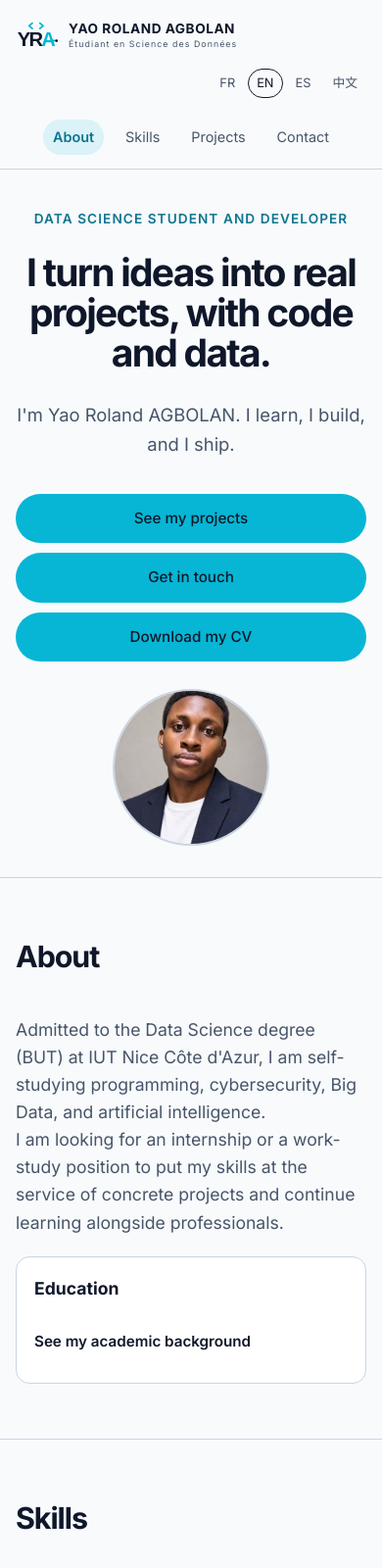
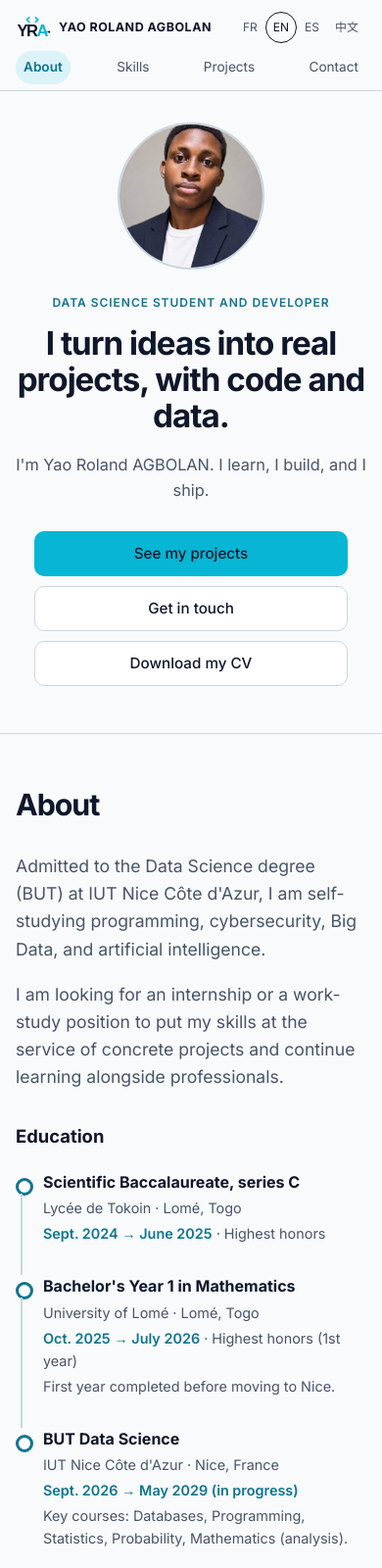
Before and after one commit to AnonymaxxL/portfolio, a plain HTML site: page index.html in a window 390 px wide. Shown: the top 1600 px of the page at 98% size. Drawn offline with Linux system fonts and the light colour scheme.

Commit message:
Rétablit le nouveau design avec les dates corrigées
Co-Authored-By: Claude Sonnet 5.5 <noreply@anthropic.com>
Claude-Session: https://claude.ai/code/session_01AUNzejKFxL1HRXsenQRm99

```diff
--- a/index.html
+++ b/index.html
@@ -71,8 +71,8 @@
         <p class="lead" data-i18n="hero_text">Je m'appelle Yao Roland AGBOLAN. J'apprends, je construis et je publie.</p>
         <div class="actions hero-actions">
           <a class="btn btn-primary" href="#projects" data-i18n="hero_cta">Voir mes projets</a>
-          <a class="btn btn-primary" href="#contact" data-i18n="hero_cta2">Me contacter</a>
-          <a class="btn btn-primary" href="cv.pdf.jpeg" data-i18n="hero_cv">Télécharger mon CV</a>
+          <a class="btn btn-ghost" href="#contact" data-i18n="hero_cta2">Me contacter</a>
+          <a class="btn btn-ghost" href="cv.pdf.jpeg" download="CV-Yao-Roland-AGBOLAN.jpeg" data-i18n="hero_cv">Télécharger mon CV</a>
         </div>
       </div>
       <div class="hero-image">
@@ -87,30 +87,27 @@
           <p data-i18n="about_text">Admis en BUT Science des Données à l'IUT Nice Côte d'Azur, je me forme en autodidacte à la programmation, à la cybersécurité, au Big Data et à l'intelligence artificielle.</p>
           <p data-i18n="about_text2">Je recherche un stage ou une alternance pour mettre mes compétences au service de projets concrets et continuer à apprendre aux côtés de professionnels.</p>
         </div>
-        <div class="education-card">
+        <div class="education">
           <h3 data-i18n="education_title">Éducation</h3>
-          <details class="education-accordion">
-            <summary class="education-summary" data-i18n="edu_see_more">Voir mon parcours scolaire</summary>
-            <div class="education-body">
-              <div class="education-item">
+          <ol class="timeline">
+          <li class="education-item">
             <h4 data-i18n="edu_bac">Baccalauréat Scientifique, série C</h4>
             <p><span data-i18n="edu_bac_school">Lycée de Tokoin</span> · <span data-i18n="edu_bac_location">Lomé, Togo</span></p>
             <p><span class="edu-date" data-i18n="edu_bac_date">Sept. 2024 → Juin 2025</span> · <span data-i18n="edu_bac_mention">Mention Très bien</span></p>
-              </div>
-              <div class="education-item">
+          </li>
+          <li class="education-item">
             <h4 data-i18n="edu_license">Licence 1 en Mathématiques</h4>
             <p><span data-i18n="edu_license_school">Université de Lomé</span> · <span data-i18n="edu_license_location">Lomé, Togo</span></p>
             <p><span class="edu-date" data-i18n="edu_license_date">Oct. 2025 → Juil. 2026</span> · <span data-i18n="edu_license_mention">Mention Très bien (1ère année)</span></p>
             <p data-i18n="edu_license_note">Première année effectuée avant mon arrivée à Nice.</p>
-              </div>
-              <div class="education-item">
+          </li>
+          <li class="education-item">
             <h4 data-i18n="edu_degree">BUT Science des Données</h4>
             <p><span data-i18n="edu_school">IUT Nice Côte d'Azur</span> · <span data-i18n="edu_location">Nice, France</span></p>
             <p><span class="edu-date" data-i18n="edu_date_current">Sept. 2026 → Mai 2029 (en cours)</span></p>
             <p data-i18n="edu_courses">Cours clés : Bases de données, Programmation, Statistiques, Probabilités, Mathématiques (analyse).</p>
-              </div>
-            </div>
-          </details>
+          </li>
+          </ol>
         </div>
       </div>
     </section>
@@ -256,7 +253,7 @@
           <p class="tags" data-i18n="p1_skills">Python · FastAPI · React · TypeScript · PostgreSQL · PWA · Sécurité · RGPD</p>
           <div class="project-links">
             <a class="btn btn-ghost project-link" href="https://github.com/AnonymaxxL/joxial-pwa" target="_blank" rel="noopener noreferrer" data-i18n="p1_link_code">Voir le code Joxial</a>
-            <a class="btn btn-ghost project-link disabled" href="#" data-i18n="p1_link_demo">Démo bientôt disponible</a>
+            <span class="btn btn-ghost project-link disabled" data-i18n="p1_link_demo">Démo bientôt disponible</span>
           </div>
         </article>
 
@@ -276,8 +273,8 @@
           </details>
           <p class="tags" data-i18n="p2_skills">Python · HTML · CSS · JavaScript</p>
           <div class="project-links">
-            <a class="btn btn-ghost project-link disabled" href="#" data-i18n="p2_link_code">Code bientôt disponible</a>
-            <a class="btn btn-ghost project-link disabled" href="#" data-i18n="p2_link_demo">Démo bientôt disponible</a>
+            <span class="btn btn-ghost project-link disabled" data-i18n="p2_link_code">Code bientôt disponible</span>
+            <span class="btn btn-ghost project-link disabled" data-i18n="p2_link_demo">Démo bientôt disponible</span>
           </div>
         </article>
 
@@ -297,8 +294,8 @@
           </details>
           <p class="tags" data-i18n="p3_skills">HTML · CSS · JavaScript · Python</p>
           <div class="project-links">
-            <a class="btn btn-ghost project-link disabled" href="#" data-i18n="p3_link_code">Code bientôt disponible</a>
-            <a class="btn btn-ghost project-link disabled" href="#" data-i18n="p3_link_demo">Démo bientôt disponible</a>
+            <span class="btn btn-ghost project-link disabled" data-i18n="p3_link_code">Code bientôt disponible</span>
+            <span class="btn btn-ghost project-link disabled" data-i18n="p3_link_demo">Démo bientôt disponible</span>
           </div>
         </article>
 
@@ -338,10 +335,12 @@
             <p class="form-note" data-i18n="form_privacy">Les informations saisies sont transmises à Formspree pour que je puisse recevoir ton message. N’envoie pas d’informations sensibles.</p>
           </form>
         </details>
+        <div class="contact-links">
           <a class="btn btn-ghost" href="https://github.com/AnonymaxxL" target="_blank" rel="noopener noreferrer">GitHub</a>
           <a class="btn btn-ghost" href="https://www.linkedin.com/in/landro-agbolan-50a87044b/" target="_blank" rel="noopener noreferrer">LinkedIn</a>
           <a class="btn btn-ghost" href="https://www.youtube.com/@anonymaxxl" target="_blank" rel="noopener noreferrer">YouTube</a>
           <a class="btn btn-ghost" href="tel:+33746106357"><span data-i18n="contact_phone_label">Téléphone</span> : 07 46 10 63 57</a>
+        </div>
         <p class="contact-location"><span data-i18n="contact_location_label">Ville</span> : Nice, France</p>
       </div>
     </section>
--- a/style.css
+++ b/style.css
@@ -77,7 +77,6 @@ a:focus-visible, button:focus-visible, summary:focus-visible {
 /* Hero */
 .hero {
   padding: clamp(72px, 14vw, 160px) var(--gutter) clamp(56px, 9vw, 110px);
-  max-width: 1100px;
 }
 .kicker {
   font-size: 0.85rem; letter-spacing: 0.08em; text-transform: uppercase;
@@ -94,7 +93,8 @@ a:focus-visible, button:focus-visible, summary:focus-visible {
 .actions { display: flex; flex-wrap: wrap; gap: 12px; margin-top: 36px; }
 
 .btn {
-  display: inline-block; padding: 13px 24px; border-radius: 999px;
+  display: inline-flex; align-items: center; justify-content: center; text-align: center;
+  min-height: 44px; padding: 10px 20px; border: 1px solid transparent; border-radius: 10px;
   max-width: 100%; overflow-wrap: anywhere;
   font-weight: 500; font-size: 0.95rem; font-family: inherit; line-height: inherit;
   transition: transform .15s, background .15s;
@@ -103,7 +103,8 @@ a:focus-visible, button:focus-visible, summary:focus-visible {
 .btn:disabled { cursor: not-allowed; }
 .btn-primary { background: var(--accent); color: var(--ink); }
 .btn-primary:hover { background: #22D3EE; }
-.btn-ghost { border: 1px solid var(--ink); background: transparent; }
+.btn-ghost { border-color: var(--line); background: var(--surface); }
+.btn-ghost:not(.disabled):hover { border-color: var(--ink); }
 .btn-ghost:disabled { border-color: var(--line); color: var(--muted); }
 
 /* Sections */
@@ -121,7 +122,7 @@ a:focus-visible, button:focus-visible, summary:focus-visible {
 }
 .reveal-enabled .reveal-on-scroll.is-visible { opacity: 1; transform: translateY(0); }
 
-.grid { display: grid; grid-template-columns: repeat(auto-fit, minmax(min(100%, 280px), 1fr)); gap: 24px; }
+.grid { align-items: stretch; display: grid; grid-template-columns: repeat(auto-fit, minmax(min(100%, 280px), 1fr)); gap: 24px; }
 .card {
   background: var(--surface); border: 1px solid var(--line);
   border-radius: var(--radius); padding: 28px;
@@ -190,7 +191,9 @@ a:focus-visible, button:focus-visible, summary:focus-visible {
 .form-field input:focus-visible, .form-field textarea:focus-visible {
   outline: 3px solid var(--accent-strong); outline-offset: 2px;
 }
-.form-submit { border: 0; cursor: pointer; font-family: inherit; }
+.form-submit { cursor: pointer; font-family: inherit; }
+.contact-links { display: flex; flex-wrap: wrap; gap: 12px; flex-basis: 100%; }
+.contact-location { flex-basis: 100%; }
 .form-note { margin-top: 14px; font-size: 0.85rem !important; }
 
 .site-footer {
@@ -320,61 +323,47 @@ a:focus-visible, button:focus-visible, summary:focus-visible {
   padding-top: 14px;
   border-top: 1px solid var(--line);
   display: flex;
-  gap: 10px;
+  flex-wrap: wrap;
+  gap: 8px;
 }
-@media (min-width: 901px) {
-  .project-links { flex-wrap: wrap; }
-  .project-link { flex: 1 1 170px; }
-}
-.project-link { text-align: center; }
-.project-link.disabled { opacity: 0.5; cursor: not-allowed; }
+.project-link { flex: 1 1 170px; font-size: 0.85rem; padding: 8px 12px; }
+.project-link.disabled { border-style: dashed; background: transparent; color: var(--muted); cursor: default; }
+.btn.disabled:hover { transform: none; }
 
 /* Badge variants */
+.project-card .badge { align-self: flex-start; }
 .badge-wip { background: #CFFAFE; color: #0F172A; }
 .badge-done { background: #D1FAE5; color: #065F46; }
 .badge-upcoming { background: #FEF3C7; color: #92400E; }
 
-/* Education - clickable accordion */
+/* Parcours : frise chronologique */
 .about-grid {
   display: grid;
-  grid-template-columns: 1fr 320px;
-  gap: 32px;
+  grid-template-columns: minmax(0, 1fr) minmax(0, 1fr);
+  gap: clamp(32px, 5vw, 72px);
   align-items: start;
 }
-.education-card {
-  background: var(--surface);
-  border: 1px solid var(--line);
-  border-radius: var(--radius);
-  padding: 24px;
-  position: sticky;
-  top: 100px;
+.about-text p + p { margin-top: 18px; }
+.education h3 { margin-bottom: 20px; font-size: 1.15rem; }
+.timeline { list-style: none; }
+.education-item { position: relative; padding: 0 0 28px 28px; }
+.education-item::before {
+  content: ""; position: absolute; left: 0; top: 7px;
+  width: 12px; height: 12px; border-radius: 50%;
+  background: var(--surface); border: 3px solid var(--accent-strong);
 }
-.education-card h3 { margin-bottom: 16px; font-size: 1.1rem; }
-.education-accordion summary {
-  font-size: 0.95rem; font-weight: 600; color: var(--ink);
-  list-style: none; cursor: pointer; padding: 12px 0;
+.education-item::after {
+  content: ""; position: absolute; left: 5px; top: 23px; bottom: 0;
+  width: 2px; background: var(--line);
 }
-.education-accordion summary::-webkit-details-marker { display: none; }
-.education-accordion[open] summary { margin-bottom: 16px; }
-.education-body { display: flex; flex-direction: column; gap: 16px; }
-.education-item { padding: 12px 0; border-bottom: 1px solid var(--line); }
-.education-item:last-child { border-bottom: 0; }
-.education-item.edu-divider { border-top: 1px solid var(--line); margin-top: 8px; padding-top: 16px; }
-.education-item h4 { font-size: 1rem; margin-bottom: 4px; color: var(--ink); }
-.education-item p { margin: 3px 0; font-size: 0.9rem; color: var(--muted); }
-.edu-date { font-family: "Inter", sans-serif; font-size: 0.85rem; color: var(--accent-strong); font-weight: 500; }
+.education-item:last-child { padding-bottom: 0; }
+.education-item:last-child::after { display: none; }
+.education-item h4 { font-size: 1rem; line-height: 1.4; margin-bottom: 4px; }
+.about .education-item p { margin: 3px 0; font-size: 0.9rem; }
+.about .education-item .edu-date { color: var(--accent-strong); font-weight: 600; }
 
-/* Hero actions */
-.hero-actions {
-  display: flex;
-  gap: 12px;
-  flex-wrap: wrap;
-  justify-content: center;
-}
-.hero-actions .btn {
-  flex: 1 1 200px;
-  text-align: center;
-}
+/* Boutons du haut */
+.hero-actions .btn { min-width: 190px; }
 
 /* Skills - styled */
 .skills-grid {
@@ -403,7 +392,7 @@ a:focus-visible, button:focus-visible, summary:focus-visible {
 .skill-group h3 { margin-bottom: 20px; font-size: 1.1rem; display: flex; align-items: center; gap: 8px; }
 .skill-list { list-style: none; display: grid; gap: 14px; }
 .skill-list li {
-  display: flex; flex-direction: column; gap: 6px;
+  display: flex; flex-direction: column; align-items: stretch; gap: 6px;
   padding-bottom: 0; border-bottom: 0;
 }
 .skill-list li .skill-row {
@@ -427,45 +416,51 @@ a:focus-visible, button:focus-visible, summary:focus-visible {
 
 /* Mobile & Tablet */
 @media (max-width: 900px) {
-  .site-header { flex-wrap: wrap; gap: 12px; padding: 14px var(--gutter); }
-  .logo { gap: 10px; }
-  .logo img { width: 44px; height: 44px; }
-  .logo-copy strong { font-size: 0.85rem; }
-  .logo-copy small { font-size: 0.55rem; }
-  .nav {
-    order: 3; width: 100%; justify-content: center; gap: 8px 12px;
-    flex-wrap: wrap; margin-top: 10px;
-  }
-  .nav a { font-size: 0.9rem; padding: 6px 10px; }
-  .lang { margin-left: auto; }
+  section[id] { scroll-margin-top: 112px; }
+  .site-header { flex-wrap: wrap; gap: 6px 12px; padding: 10px var(--gutter) 6px; }
+  .logo { gap: 8px; }
+  .logo img { width: 36px; height: 36px; }
+  .logo-copy strong { font-size: 0.78rem; }
+  .logo-copy small { font-size: 0.62rem; letter-spacing: 0.04em; }
+  .nav { order: 3; width: 100%; justify-content: space-between; gap: 4px; }
+  .nav a { font-size: 0.85rem; padding: 6px 8px; white-space: nowrap; }
+  .lang { margin-left: auto; gap: 0; }
+  .lang button { padding: 5px 7px; font-size: 0.75rem; }
 
-  .hero { flex-direction: column; text-align: center; padding: clamp(48px, 10vw, 96px) var(--gutter) clamp(40px, 8vw, 80px); gap: 28px; }
-  .hero-content { order: 1; }
-  .hero-image { order: 2; flex: none; width: 100%; justify-content: center; }
-  .profile-photo { width: 180px; height: 180px; margin: 0 auto; }
-  .hero-actions { flex-direction: column; gap: 10px; }
-  .hero-actions .btn { flex: 0 0 auto; width: 100%; text-align: center; }
+  .hero { flex-direction: column; text-align: center; padding: 32px var(--gutter) 48px; gap: 24px; }
+  .hero-content { order: 2; flex: none; width: 100%; min-width: 0; }
+  .hero-image { order: 1; flex: none; width: 100%; min-width: 0; }
+  .profile-photo { width: 150px; height: 150px; }
+  .kicker { font-size: 0.75rem; margin-bottom: 14px; }
+  .lead { margin: 18px auto 0; font-size: 1.02rem; }
+  .hero h1 { margin: 0 auto; }
+  .actions { margin-top: 28px; }
+  .hero-actions { flex-direction: column; align-items: center; gap: 10px; }
+  .hero-actions .btn { width: 100%; max-width: 320px; }
 
   .grid { grid-template-columns: 1fr; gap: 20px; }
   .card { padding: 24px; }
   .project-media { height: 150px; margin-bottom: 12px; }
   .step-image { max-height: 160px; }
 
-  .about-grid { grid-template-columns: 1fr; gap: 24px; }
-  .education-card { position: static; padding: 20px; }
-  .education-card h3 { font-size: 1.1rem; }
+  .about-grid { grid-template-columns: 1fr; gap: 32px; }
 
   .skills-grid { grid-template-columns: 1fr; gap: 20px; }
   .skill-group { padding: 22px; }
 
-  .contact-actions { flex-direction: column; gap: 14px; }
+  .contact-actions { flex-direction: column; align-items: stretch; gap: 12px; }
   .contact-disclosure { flex: 1 1 auto; width: 100%; }
   .contact-disclosure[open] { flex: 1 1 100%; max-width: 100%; }
   .contact-toggle { width: 100%; justify-content: space-between; }
   .contact-form { max-width: 100%; }
+  .contact-toggle { font-size: 0.85rem; padding-inline: 16px; }
+  .contact-links { display: grid; grid-template-columns: repeat(3, minmax(0, 1fr)); gap: 10px; flex-basis: auto; }
+  .contact-links .btn { padding-inline: 8px; font-size: 0.85rem; }
+  .contact-links a:last-child { grid-column: 1 / -1; }
+  .contact-location { flex-basis: auto; text-align: center; }
 
   .project-links { flex-direction: column; gap: 8px; }
-  .project-link { width: 100%; }
+  .project-link { flex: none; width: 100%; }
 
   .tags { font-size: 0.75rem; padding-top: 10px; }
   .step-caption { font-size: 0.85rem; }
@@ -473,20 +468,36 @@ a:focus-visible, button:focus-visible, summary:focus-visible {
 
 @media (max-width: 480px) {
   :root { --gutter: clamp(16px, 4vw, 32px); }
-  .hero h1 { font-size: clamp(1.8rem, 10vw, 2.6rem); }
-  .hero { padding: clamp(40px, 8vw, 80px) var(--gutter) clamp(32px, 6vw, 64px); }
-  .profile-photo { width: 160px; height: 160px; }
+  .hero h1 { font-size: clamp(1.75rem, 8.5vw, 2.4rem); line-height: 1.12; letter-spacing: -0.03em; }
+  .logo-copy small { display: none; }
+  .section { padding: 48px var(--gutter); }
+  .section h2 { margin-bottom: 24px; }
   .card { padding: 20px; }
   .project-media { height: 140px; }
   .step-image { max-height: 140px; }
-  .about-grid { gap: 20px; }
-  .education-card { padding: 18px; }
   .skill-group { padding: 18px; }
-  .skill-list li .skill-row { flex-direction: column; align-items: flex-start; gap: 4px; }
-  .skill-level { text-align: left; margin-top: 2px; }
-  .contact-actions { gap: 12px; }
   .form-field { margin-bottom: 16px; }
   .site-footer { padding: 24px var(--gutter); font-size: 0.8rem; }
+}
+
+/* Contenu centré sur grand écran */
+@media (min-width: 901px) {
+  .site-header, .hero, .section, .site-footer { padding-inline: max(var(--gutter), calc((100% - 1160px) / 2)); }
+  .hero { justify-content: space-between; padding-block: clamp(64px, 8vw, 112px); }
+  .hero h1 { font-size: clamp(2.8rem, 5vw, 4.2rem); }
+  .profile-photo { width: 300px; height: 300px; }
+  .projects .grid { grid-template-columns: repeat(2, minmax(0, 1fr)); }
+  .project-media { height: 240px; }
+}
+
+@media (max-width: 360px) {
+  .logo img { width: 28px; height: 28px; }
+  .logo-copy strong { font-size: 0.66rem; letter-spacing: 0; }
+  .lang button { padding: 4px 4px; font-size: 0.7rem; }
+  .nav { gap: 0; }
+  .nav a { font-size: 0.74rem; padding: 6px 3px; }
+  .contact-toggle { font-size: 0.78rem; padding-inline: 10px; }
+  .contact-links { grid-template-columns: 1fr; }
 }
 
 @media (prefers-reduced-motion: reduce) {
--- a/translations.js
+++ b/translations.js
@@ -76,7 +76,6 @@ const translations = {
     edu_school: "IUT Nice Côte d'Azur",
     edu_location: "Nice, France",
     edu_status: "En cours",
-    edu_see_more: "Voir mon parcours scolaire",
     edu_date_current: "Sept. 2026 → Mai 2029 (en cours)",
     edu_courses: "Cours clés : Bases de données, Programmation, Statistiques, Probabilités, Mathématiques (analyse).",
     edu_bac: "Baccalauréat Scientifique, série C",
@@ -180,7 +179,6 @@ const translations = {
     edu_school: "IUT Nice Côte d'Azur",
     edu_location: "Nice, France",
     edu_status: "In progress",
-    edu_see_more: "See my academic background",
     edu_date_current: "Sept. 2026 → May 2029 (in progress)",
     edu_courses: "Key courses: Databases, Programming, Statistics, Probability, Mathematics (analysis).",
     edu_bac: "Scientific Baccalaureate, series C",
@@ -284,7 +282,6 @@ const translations = {
     edu_school: "IUT Nice Côte d'Azur",
     edu_location: "Nice, Francia",
     edu_status: "En curso",
-    edu_see_more: "Ver mi trayectoria académica",
     edu_date_current: "Sep. 2026 → May. 2029 (en curso)",
     edu_courses: "Cursos clave: Bases de datos, Programación, Estadística, Probabilidad, Matemáticas (análisis).",
     edu_bac: "Bachillerato Científico, serie C",
@@ -388,7 +385,6 @@ const translations = {
     edu_school: "IUT Nice Côte d'Azur",
     edu_location: "法国尼斯",
     edu_status: "进行中",
-    edu_see_more: "查看我的教育背景",
     edu_date_current: "2026年9月 → 2029年5月（进行中）",
     edu_courses: "核心课程：数据库、编程、统计学、概率论、数学分析。",
     edu_bac: "科学类高中文凭，C 系列",
```
Also changed, not shown: 404.html (+1 -1 lines). Lines whose indentation alone changed are shown as unchanged.
